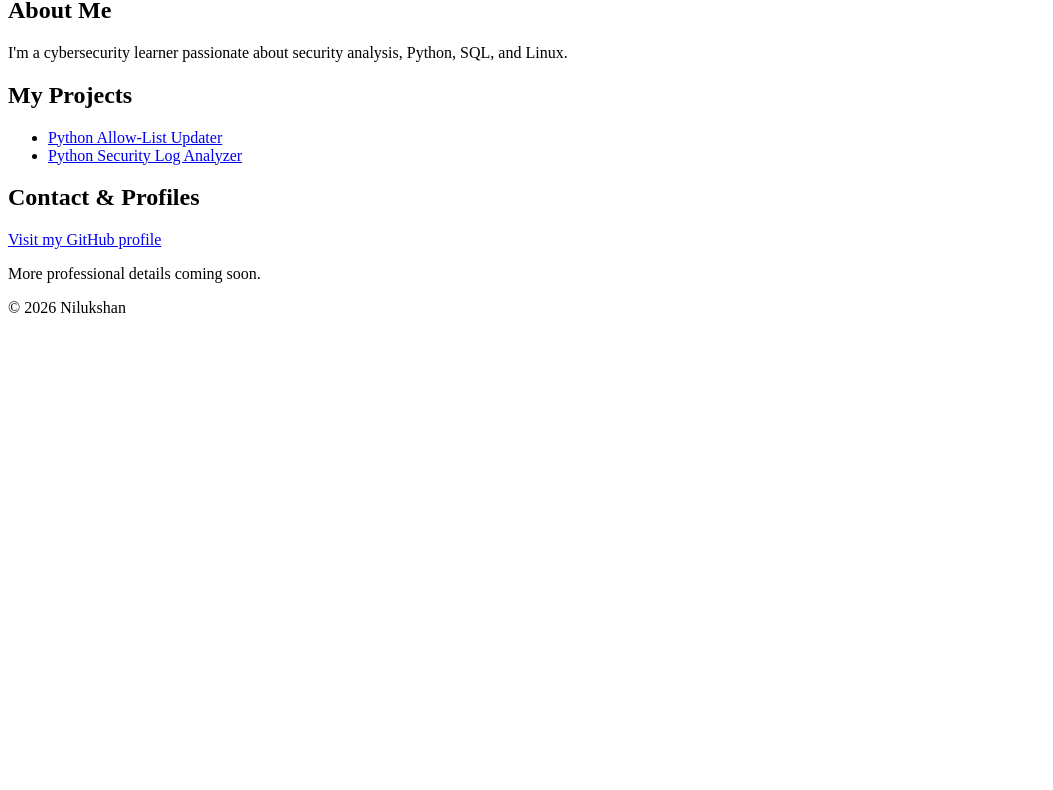
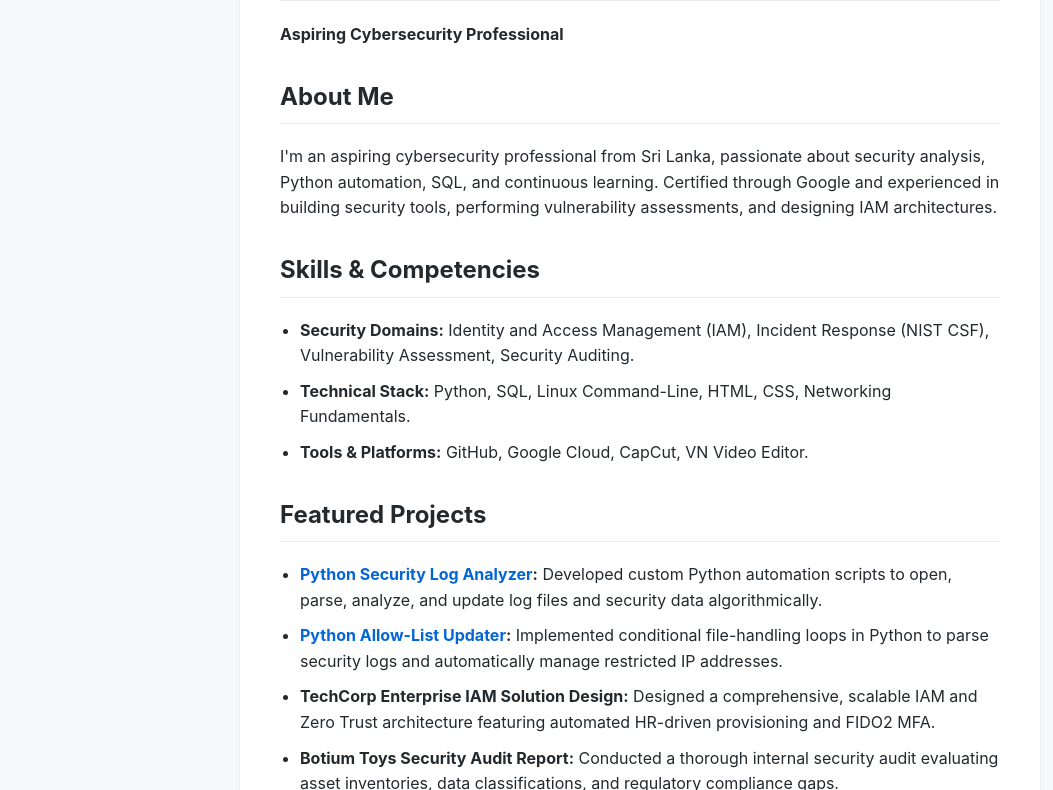
Before and after one commit to Nilukshan27/Nilukshan27.github.io, a plain HTML site: page index.html in a window 1280 px wide. Shown: the part 121-911 px from the top of the page, without its empty margins (0-1053 px from the left). Before the commit the page ends 800 px from the top, so only its background shows below. Drawn offline with Linux system fonts and the light colour scheme.

Commit message:
Enhance portfolio page with skills and project details
Updated the content and structure of the portfolio page to include detailed descriptions of skills, projects, and certifications.

```diff
--- a/index.html
+++ b/index.html
@@ -1,55 +1,101 @@
-
 <!DOCTYPE html>
 <html lang="en">
 <head>
     <meta charset="UTF-8">
     <meta name="viewport" content="width=device-width, initial-scale=1.0">
     <title>Nilukshan | Cybersecurity Portfolio</title>
+    <style>
+        body {
+            font-family: -apple-system, BlinkMacSystemFont, "Segoe UI", Roboto, Helvetica, Arial, sans-serif;
+            line-height: 1.6;
+            color: #24292e;
+            max-width: 800px;
+            margin: 0 auto;
+            padding: 20px;
+            background-color: #f6f8fa;
+        }
+        .container {
+            background-color: #ffffff;
+            padding: 40px;
+            border-radius: 6px;
+            box-shadow: 0 1px 3px rgba(0,0,0,0.1);
+        }
+        h1 {
+            border-bottom: 1px solid #eaecef;
+            padding-bottom: .3em;
+            margin-top: 0;
+        }
+        h2 {
+            border-bottom: 1px solid #eaecef;
+            padding-bottom: .3em;
+            margin-top: 30px;
+        }
+        a {
+            color: #0366d6;
+            text-decoration: none;
+        }
+        a:hover {
+            text-decoration: underline;
+        }
+        ul {
+            padding-left: 20px;
+        }
+        li {
+            margin-bottom: 10px;
+        }
+        .footer {
+            margin-top: 40px;
+            border-top: 1px solid #eaecef;
+            padding-top: 20px;
+            text-align: center;
+            color: #586069;
+            font-size: 0.9em;
+        }
+    </style>
 </head>
 <body>
-    <header>
+    <div class="container">
         <h1>Nilukshan</h1>
-        <p>Aspiring Cybersecurity Professional</p>
-    </header>
+        <p><strong>Aspiring Cybersecurity Professional</strong></p>
 
-    <main>
-        <section>
-            <h2>About Me</h2>
-            <p>
-                I'm a cybersecurity learner passionate about
-                security analysis, Python, SQL, and Linux.
-            </p>
-        </section>
+        <h2>About Me</h2>
+        <p>I'm an aspiring cybersecurity professional from Sri Lanka, passionate about security analysis, Python automation, SQL, and continuous learning. Certified through Google and experienced in building security tools, performing vulnerability assessments, and designing IAM architectures.</p>
 
-        <section>
-            <h2>My Projects</h2>
-            <ul>
-                <li>
-                    <a href="https://github.com/Nilukshan27/Python-allow-list-updater">
-                        Python Allow-List Updater
-                    </a>
-                </li>
-                <li>
-                    <a href="https://github.com/Nilukshan27/python-security-log-analyzer">
-                        Python Security Log Analyzer
-                    </a>
-                </li>
-            </ul>
-        </section>
+        <h2>Skills & Competencies</h2>
+        <ul>
+            <li><strong>Security Domains:</strong> Identity and Access Management (IAM), Incident Response (NIST CSF), Vulnerability Assessment, Security Auditing.</li>
+            <li><strong>Technical Stack:</strong> Python, SQL, Linux Command-Line, HTML, CSS, Networking Fundamentals.</li>
+            <li><strong>Tools & Platforms:</strong> GitHub, Google Cloud, CapCut, VN Video Editor.</li>
+        </ul>
 
-        <section>
-            <h2>Contact & Profiles</h2>
-            <p>
-                <a href="https://github.com/Nilukshan27">
-                    Visit my GitHub profile
-                </a>
-            </p>
-            <p>More professional details coming soon.</p>
-        </section>
-    </main>
+        <h2>Featured Projects</h2>
+        <ul>
+            <li><strong><a href="https://github.com/Nilukshan27/python-security-log-analyzer" target="_blank">Python Security Log Analyzer</a>:</strong> Developed custom Python automation scripts to open, parse, analyze, and update log files and security data algorithmically.</li>
+            <li><strong><a href="https://github.com/Nilukshan27/python-allow-list-updater" target="_blank">Python Allow-List Updater</a>:</strong> Implemented conditional file-handling loops in Python to parse security logs and automatically manage restricted IP addresses.</li>
+            <li><strong>TechCorp Enterprise IAM Solution Design:</strong> Designed a comprehensive, scalable IAM and Zero Trust architecture featuring automated HR-driven provisioning and FIDO2 MFA.</li>
+            <li><strong>Botium Toys Security Audit Report:</strong> Conducted a thorough internal security audit evaluating asset inventories, data classifications, and regulatory compliance gaps.</li>
+            <li><strong>NIST CSF Incident Response Analysis:</strong> Executed a structured incident response and forensic analysis following a web security breach, mapping all steps directly to NIST CSF phases.</li>
+            <li><strong>E-Commerce Database Vulnerability Assessment:</strong> Evaluated a publicly exposed database server against the CIA triad and engineered network segmentation mitigations.</li>
+        </ul>
 
-    <footer>
-        <p>&copy; 2026 Nilukshan</p>
-    </footer>
+        <h2>Certifications & Training</h2>
+        <ul>
+            <li>Google Cybersecurity Professional Certificate (Google / Coursera)</li>
+            <li>Tata Cybersecurity Analyst Job Simulation (Forage)</li>
+            <li>HP LIFE Introduction to Cybersecurity Awareness</li>
+            <li>Mimo Technical Certificates: Python AI Development, SQL, HTML, & CSS</li>
+            <li>CappricioSec University: Cybersecurity Career Webinar 101 & Ethical Hacking Essentials</li>
+        </ul>
+
+        <h2>Contact & Profiles</h2>
+        <ul>
+            <li>GitHub Profile: <a href="https://github.com/Nilukshan27" target="_blank">github.com/Nilukshan27</a></li>
+            <li>Location: Nawalapitiya, Central Province, Sri Lanka</li>
+        </ul>
+
+        <div class="footer">
+            &copy; 2026 Nilukshan
+        </div>
+    </div>
 </body>
 </html>
```
